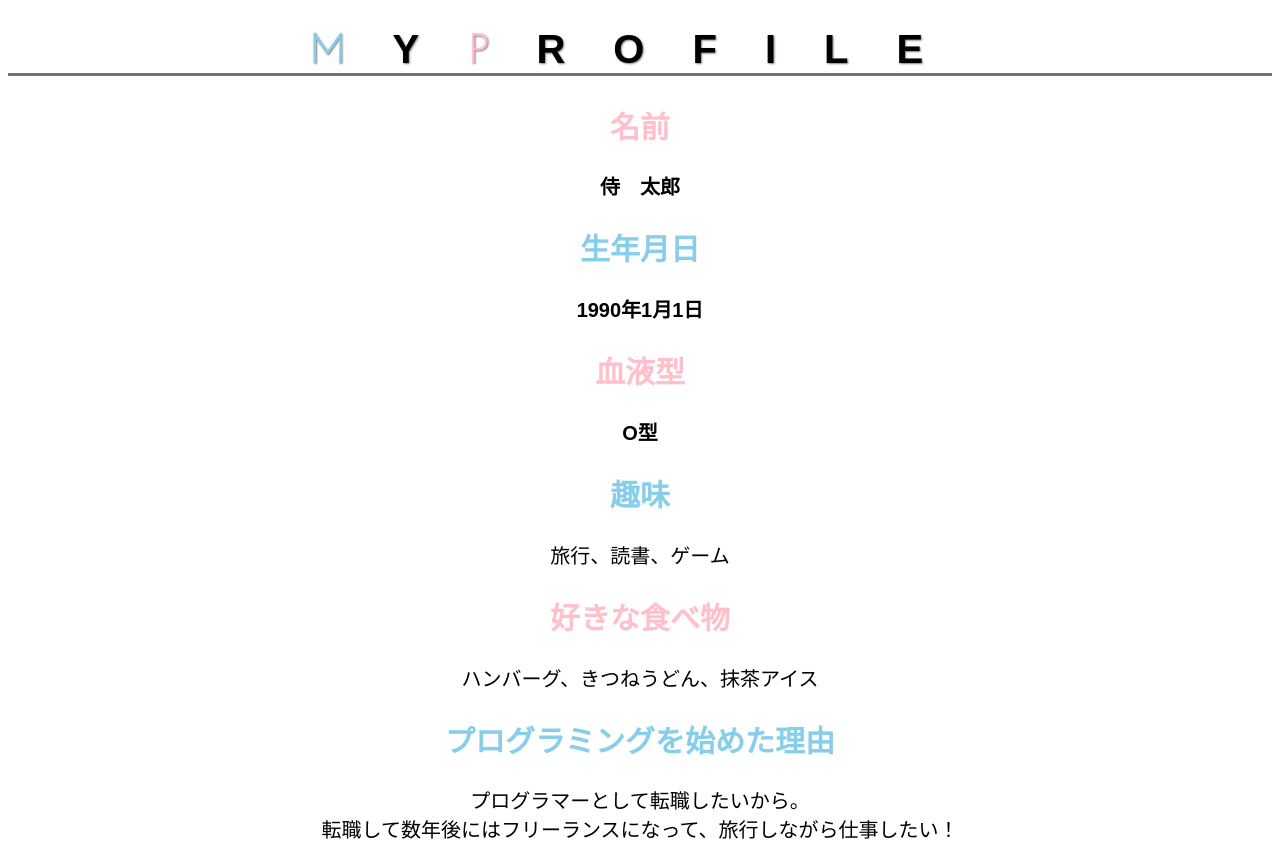
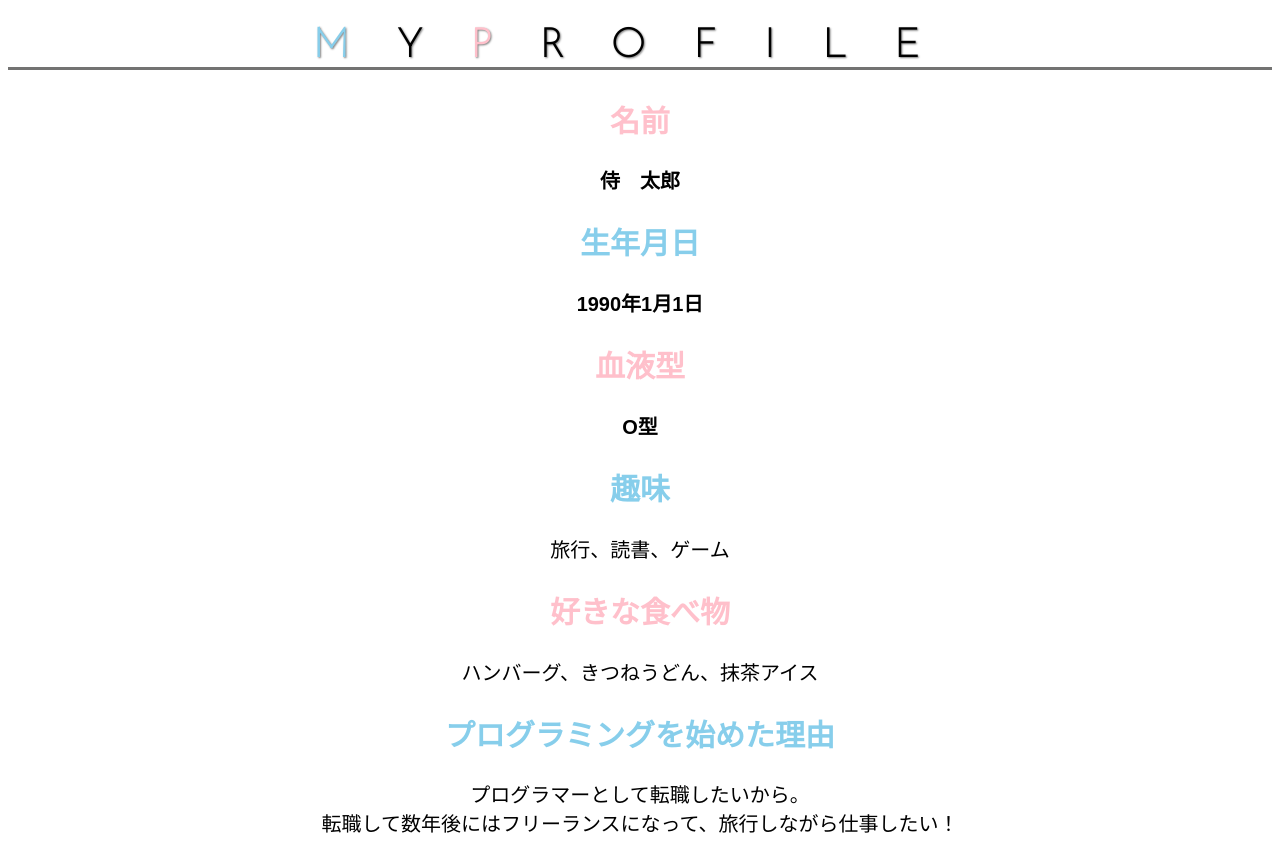
Before and after one commit to Miyu1008/html-css-basic-kadai, a plain HTML site: page kadai_014/kadai_014.html in a window 1280 px wide. Drawn offline with Linux system fonts and the light colour scheme.

Commit message:
iroiro tuika

```diff
--- a/kadai_014/kadai_014.html
+++ b/kadai_014/kadai_014.html
@@ -2,16 +2,16 @@
 <html>
     <head>
     <title>14章課題</title>
-    </head>
+
     <meta name="description" content="このページは14章の課題です。">
     <meta charset="utf-8">
-
     <link rel="stylesheet" href="style.css">
      <!-- ここでGoogle Fontsを読み込みます -->
      <link rel="preconnect" href="https://fonts.googleapis.com">
      <link rel="preconnect" href="https://fonts.gstatic.com" crossorigin>
      <link href="https://fonts.googleapis.com/css2?family=Josefin+Sans:wght@100&display=swap" rel="stylesheet">
-    <body>
+    </head>
+     <body>
     <h1><span class="google-fonts1">M</span>Y<span class="google-fonts2">P</span>ROFILE</h1>
     <div id="parent">
     <h2 class="pink">名前</h2>
--- a/kadai_014/style.css
+++ b/kadai_014/style.css
@@ -1,26 +1,25 @@
+html {
+   font-size: 20px;
+}
 body {
     /* 文字の大きさ */
-    font-size: 20px;
+
     text-align: center;
  }
  h1 {
-   font-size: 200%;
+   font-family: 'Josefin Sans', sans-serif;
+   font-size: 2em;
    letter-spacing: 1.2em;
    border-bottom: solid 3px rgb(115, 115, 114);
-}
-h1 {
    text-shadow: 1px 1px 2px gray;
 }
 #parent p {
    font-weight: bold;
 }
 .google-fonts1 {
-   /* ここにGoogle Fontsを指定します */
-   font-family: 'Josefin Sans', sans-serif;
    color:skyblue;
 }
 .google-fonts2{
-   font-family: 'Josefin Sans', sans-serif;
    color:rgb(255, 192, 203);
 }
  body {
```
Also changed, not shown: kadai_018/kadai_018.html (+0 -1 lines).
